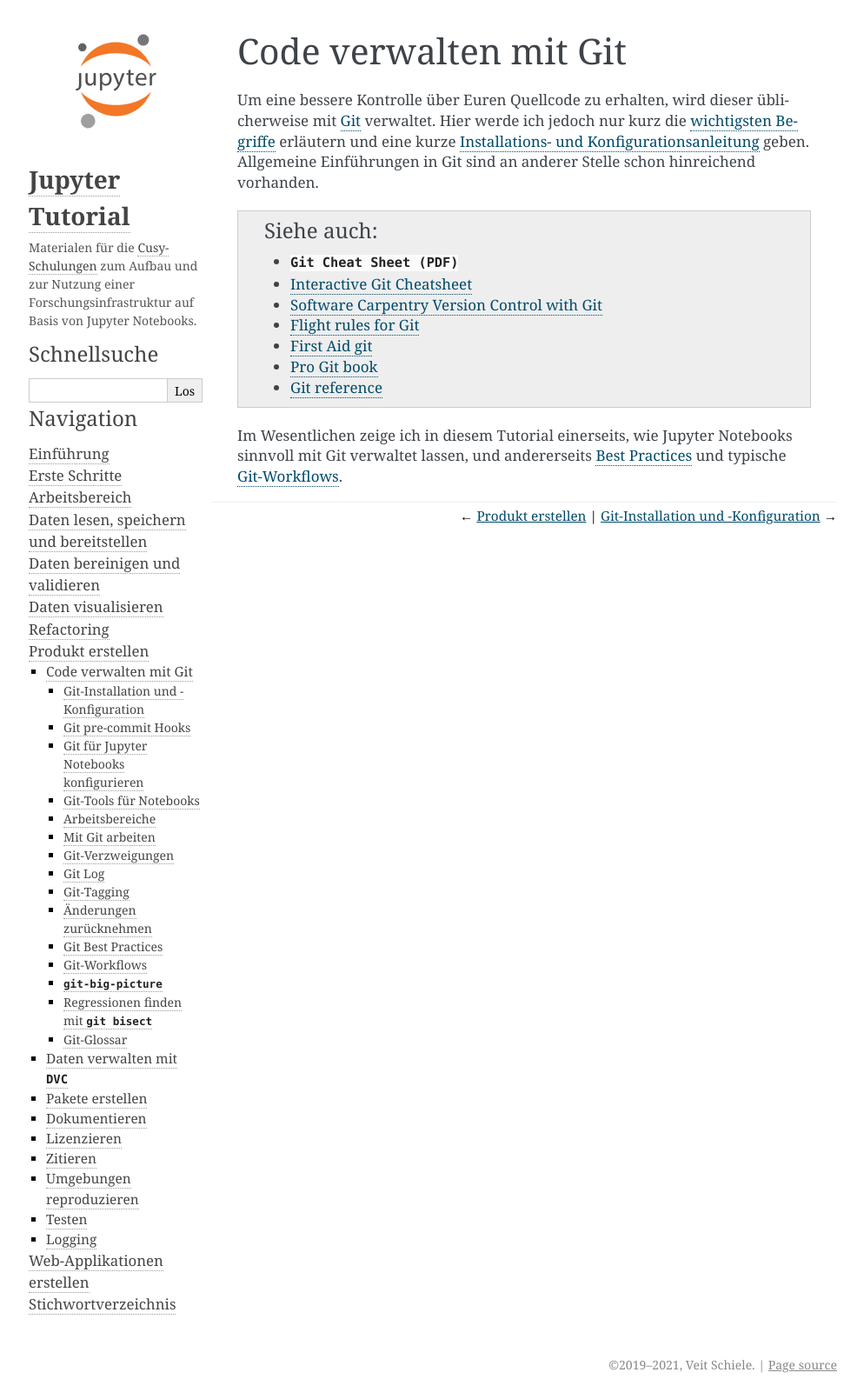
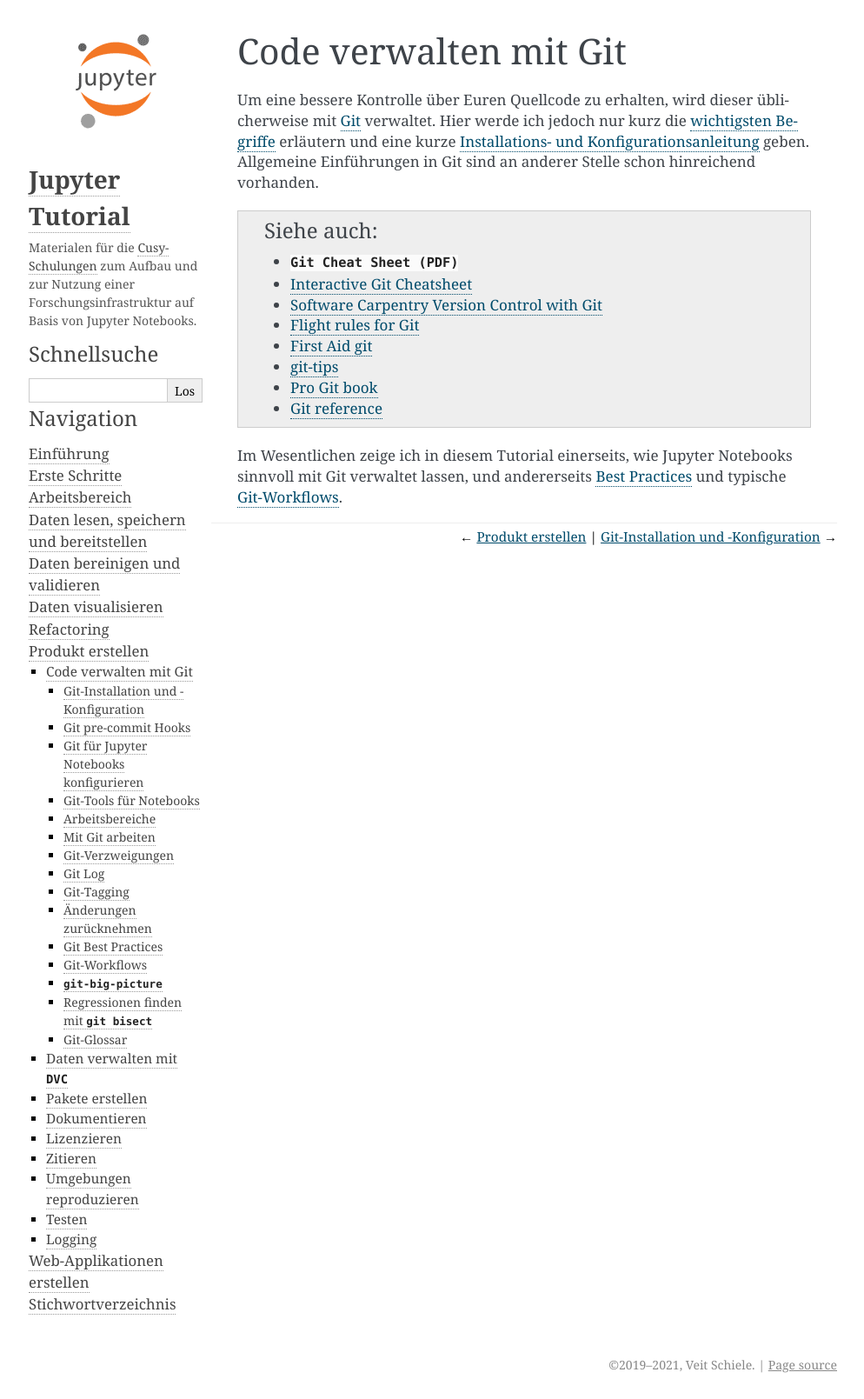
Before and after one commit to veit/jupyter-tutorial-de, a Sphinx documentation site: the page built from docs/productive/git/index.rst, in a window 1280 px wide. Shown: the whole page at 87% size, without its empty margins (147-1141 px from the left). Built offline with Sphinx 7.4.7, drawn with Linux system fonts in a browser that asks for light colours; pages that are not in the unit, such as notebooks, are missing from menus.

Commit message:
Add git-tips

```diff
--- a/docs/productive/git/index.rst
+++ b/docs/productive/git/index.rst
@@ -16,6 +16,7 @@
       <https://swcarpentry.github.io/git-novice/>`_
     * `Flight rules for Git <https://github.com/k88hudson/git-flight-rules>`_
     * `First Aid git <http://firstaidgit.io/>`_
+    * `git-tips <https://github.com/git-tips/tips>`_
     * `Pro Git book <https://git-scm.com/book>`_
     * `Git reference <https://git-scm.com/docs>`_
 
```
